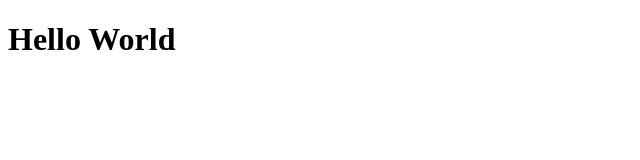
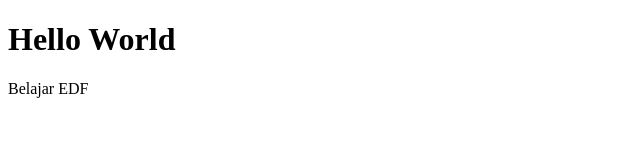
Before and after one commit to aderosa25/Belajar_Git, a plain HTML site: page index.html in a window 1280 px wide. Shown: the whole page, without its empty margins (0-640 px from the left). Drawn offline with Linux system fonts and the light colour scheme.

Commit message:
belajar revert

```diff
--- a/index.html
+++ b/index.html
@@ -5,5 +5,6 @@
     </head>
     <body>
         <h1>Hello World</h1>
+        <p>Belajar EDF</p>
     </body>
 </html>
```
